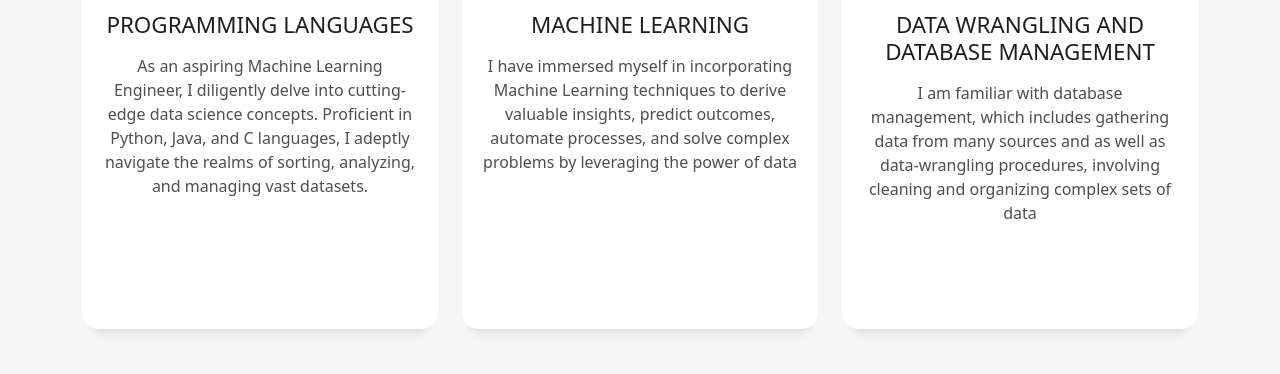
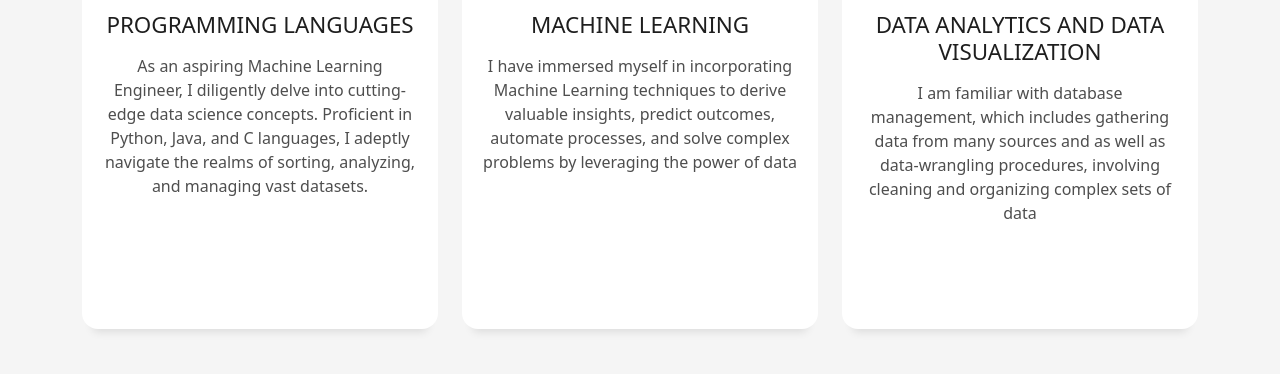
Before and after one commit to Rocket-76/Portfolio, a plain HTML site: page index.html in a window 1280 px wide. Shown: the part 2011-2385 px from the top of the page. Drawn offline with nearby package versions, Linux system fonts and the light colour scheme; some packages are replaced by stand-ins of ours; a script that the page names is missing; files whose address does not match are found by name; a web font is replaced by a local one.

Commit message:
Update index.html

```diff
--- a/index.html
+++ b/index.html
@@ -185,7 +185,7 @@
                 <span class="ico-circle"><i class="bi bi-bar-chart"></i></span>
               </div>
               <div class="service-content">
-                <h2 class="s-title">Data Wrangling and Database management</h2>
+                <h2 class="s-title">Data Analytics and Data Visualization</h2>
                 <p class="s-description text-center">
                   I am familiar with database management, which includes gathering data from many sources and
                   as well as data-wrangling procedures, involving cleaning and organizing complex sets of data
```
